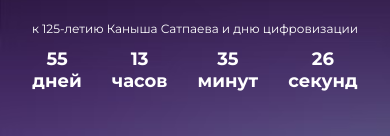
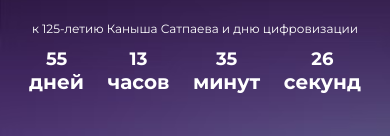
Before and after one commit to TimurK07/college-hackaton, a React (Vite) app: page / in a window 390 px wide. Shown: the part 302-438 px from the top of the page. Built offline with nearby package versions, Linux system fonts and the light colour scheme.

Commit message:
added fix bag css

```diff
--- a/src/components/CountDown/CountDown.jsx
+++ b/src/components/CountDown/CountDown.jsx
@@ -37,19 +37,19 @@ const Countdown = () => {
       <div className='hedaer__time'>
         <div className='header__time__info'>
           <span>{timeLeft.days || 0}</span>
-          <span>дней</span>
+          <span className='header__day'>дней</span>
         </div>
         <div className='header__time__info'>
           <span>{timeLeft.hours || 0}</span>
-          <span>часов</span>
+          <span className='header__day'>часов</span>
         </div>
         <div className='header__time__info'>
           <span>{timeLeft.minutes || 0}</span>
-          <span>минут</span>
+          <span className='header__day'>минут</span>
         </div>
         <div className='header__time__info'>
           <span>{timeLeft.seconds || 0}</span>
-          <span>секунд</span>
+          <span className='header__day'>секунд</span>
         </div>
       </div>
     </div>
--- a/src/components/Header/Header.css
+++ b/src/components/Header/Header.css
@@ -71,14 +71,8 @@
   gap: 0 32px;
 }
 
-.hedaer__time:nth-last-child(1) {
-  gap: 0;
-  justify-content: space-around;
-}
-
 .header__two__title {
   text-align: center;
-
 }
 
 .header__time__info {
@@ -87,6 +81,10 @@
   font-size: 40px;
   font-weight: 700;
   text-align: center;
+}
+
+.header__day {
+  font-size: 24px;
 }
 
 @media (max-width: 985px) {
@@ -132,6 +130,7 @@
   .hedaer__time {
     padding-bottom: 10px;
   }
+
 }
 
 @media (max-width: 525px) {
@@ -153,6 +152,15 @@
   }
   .hedaer__time {
     padding-bottom: 40px;
+  }
+
+  .hedaer__time:nth-last-child(1) {
+    gap: 0;
+    justify-content: space-around;
+  }
+
+  .header__day {
+    font-size: 20px;
   }
 }
 
@@ -182,11 +190,18 @@
   .header__time__info {
     font-size: 14px;
   }
+
+  .header__day {
+    font-size: 18px;
+  }
 }
-
 
 @media (max-width: 320px) {
   .header__two__title p {
     font-size: 10px;
+  }
+
+  .header__day {
+    font-size: 16px;
+  }
 }
-}
```
